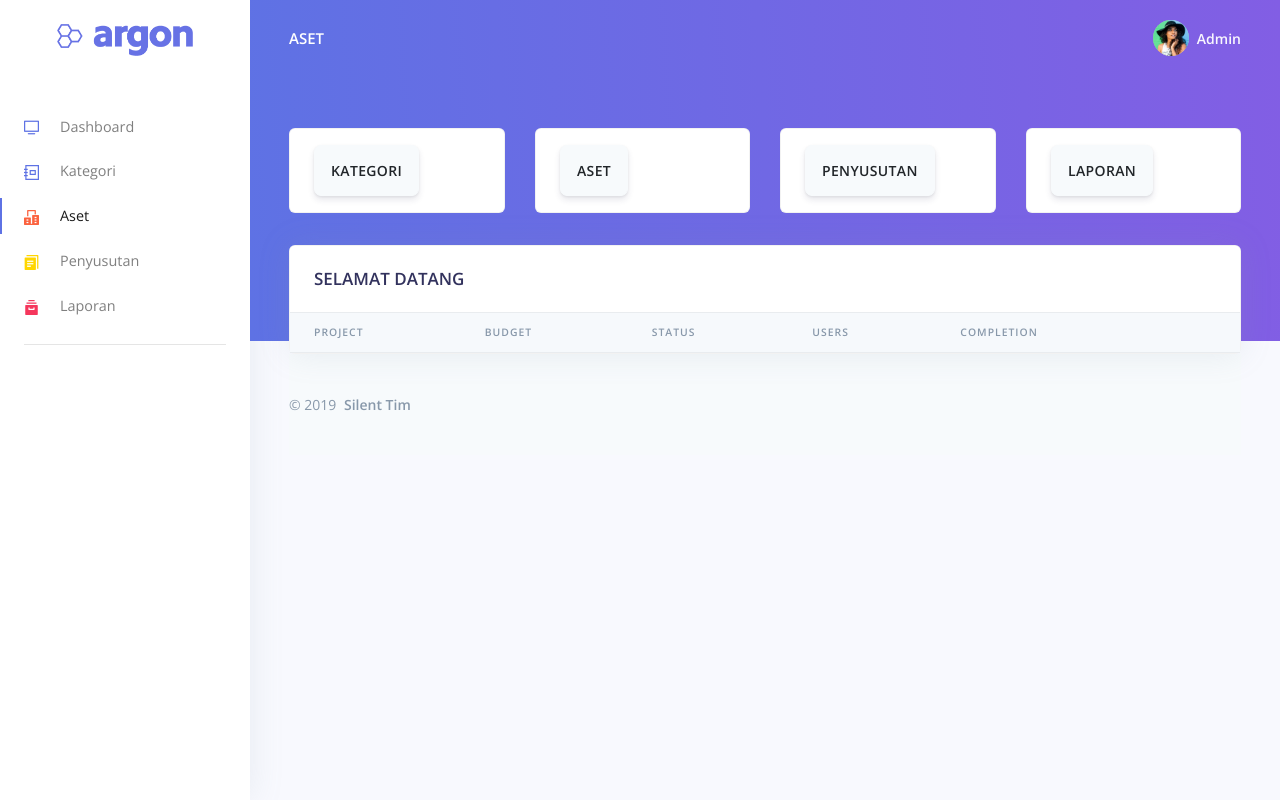
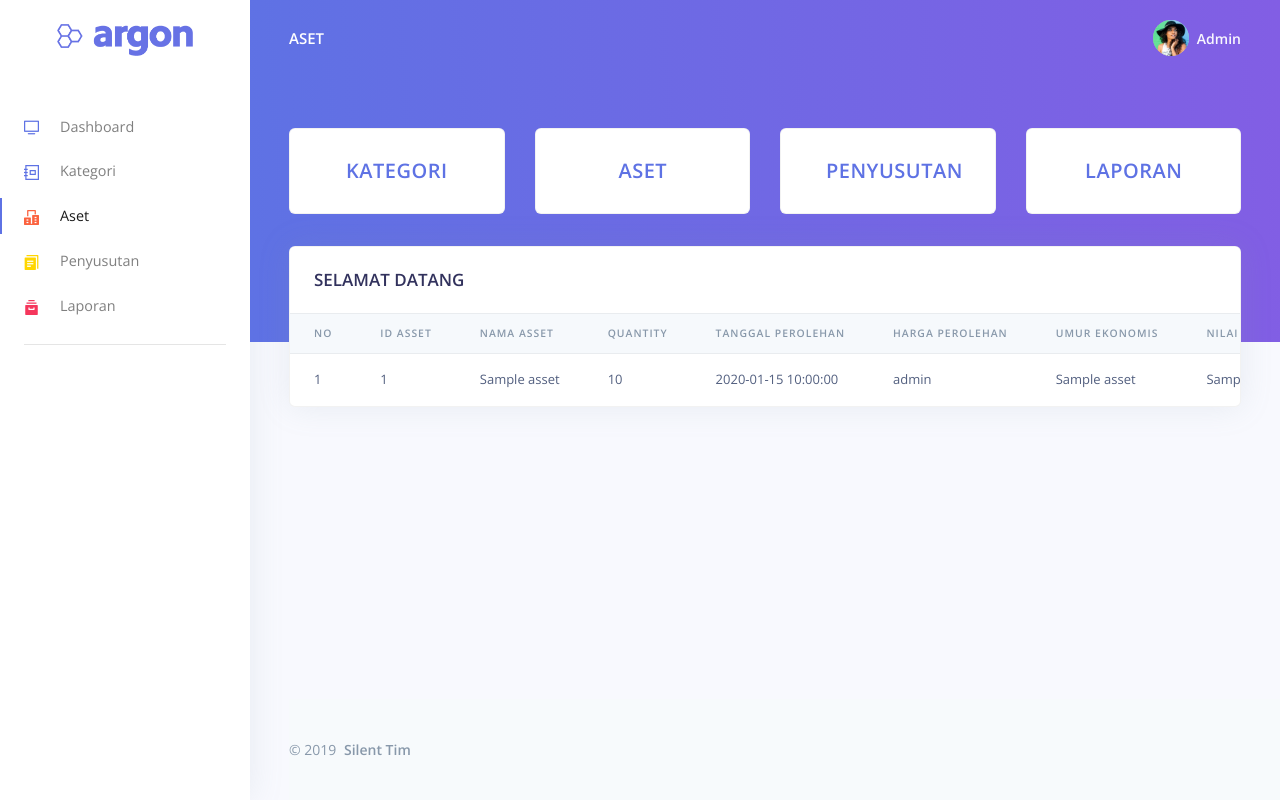
Before and after one commit to Masagis/Asset-Aplication, a PHP site: page /views/aset.php in a window 1280 px wide. Run offline with PHP 8.4, Linux system fonts and the light colour scheme; tables that the repository leaves empty or names only in its code hold one stand-in row (values such as "Sample post"); lists and menus that the app fills with data are empty; some libraries are stand-ins or nearby versions.

Commit message:
Menambah button dan tabel pada asset

```diff
--- a/views/aset.php
+++ b/views/aset.php
@@ -132,21 +132,21 @@ include_once "../base_url.php";
           <div class="row">
             <div class="col-xl-3 col-lg-6">
               <div class="card card-stats mb-4 mb-xl-0">
-                <div class="card-body">
-                  <div class="row">
-                    <div class="col">
-                      <a type="button" href="kategori.php" class="btn btn-secondary btn-lg">KATEGORI</a>
+                  <div class="card-body">
+                    <div class="row">
+                      <div class="col">
+                        <a type="button" href="kategori.php"class="btn btn-sucess btn-block" style="font-size: 20px">KATEGORI</a>
+                      </div>
                     </div>
                   </div>
                 </div>
-              </div>
             </div>
             <div class="col-xl-3 col-lg-6">
                 <div class="card card-stats mb-4 mb-xl-0">
                   <div class="card-body">
                     <div class="row">
                       <div class="col">
-                        <a type="button" href="aset.php"class="btn btn-secondary btn-lg">ASET</a>
+                        <a type="button" href="aset.php"class="btn btn-sucess btn-block" style="font-size: 20px">ASET</a>
                       </div>
                     </div>
                   </div>
@@ -157,7 +157,7 @@ include_once "../base_url.php";
                     <div class="card-body">
                       <div class="row">
                         <div class="col">
-                          <a type="button" href="penyusutan.php"class="btn btn-secondary btn-lg">PENYUSUTAN</a>
+                          <a type="button" href="penyusutan.php"class="btn btn-sucess btn-block" style="font-size: 20px">PENYUSUTAN</a>
                         </div>
                       </div>
                     </div>
@@ -168,7 +168,7 @@ include_once "../base_url.php";
                       <div class="card-body">
                         <div class="row">
                           <div class="col">
-                            <a type="a" href="laporan.php" class="btn btn-secondary btn-lg">LAPORAN</a>
+                            <a type="a" href="laporan.php" class="btn btn-sucess btn-block" style="font-size: 20px">LAPORAN</a>
                           </div>
                         </div>
                       </div>
@@ -192,14 +192,41 @@ include_once "../base_url.php";
                       <table class="table align-items-center table-flush">
                         <thead class="thead-light">
                           <tr>
-                            <th scope="col">Project</th>
-                            <th scope="col">Budget</th>
-                            <th scope="col">Status</th>
-                            <th scope="col">Users</th>
-                            <th scope="col">Completion</th>
-                            <th scope="col"></th>
+                            <th>no</th>
+                            <th>Id Asset</th>
+                            <th>Nama Asset</th>
+                            <th>Quantity</th>
+                            <th>Tanggal Perolehan</th>
+                            <th>Harga Perolehan</th>
+                            <th>Umur Ekonomis</th>
+                            <th>Nilai Sisa</th>
+                            <th>Kategori</th>
+                            <th>Aksi</th>
                           </tr>
                         </thead>
+                        <tbody>
+                                    <?php
+                                        include '../config/config.php';
+                                        $asset = mysqli_query($mysqli,"SELECT tb_asset.*, tb_kategori.Nm_katagori FROM tb_asset INNER JOIN tb_kategori ON tb_asset.id_kategori = tb_kategori.id_kategori");
+                                        $no = 1;
+                                        if($asset){
+                                            while($row = mysqli_fetch_array($asset))
+                                            {
+                                                echo "<tr>
+                                                <td>".$no++."</td>
+                                                <td>".$row['id_asset']."</td>
+                                                <td>".$row['nama_asset']."</td>
+                                                <td>".$row['qty']."</td>
+                                                <td>".$row['tgl_perolehan']."</td>
+                                                <td>".$row['hrg_perolehan']."</td>
+                                                <td>".$row['umur_ekonomis']."</td>
+                                                <td>".$row['nilai_sisa']."</td>
+                                                <td>".$row['Nm_katagori']."</td>
+                                            </tr>";
+                                            }
+                                        }
+                                    ?>
+                                </tbody>
                       </table>
                     </div>
                   </div>
@@ -207,7 +234,7 @@ include_once "../base_url.php";
               </div>
 
       <!-- Footer -->
-      <footer class="footer">
+      <footer class="footer" style="position: fixed; bottom: 0px;width: 100%">
           <div class="row align-items-center justify-content-xl-between">
             <div class="col-xl-6">
               <div class="copyright text-center text-xl-left text-muted">
```
